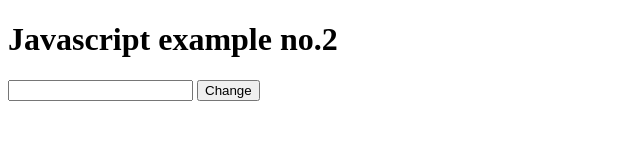
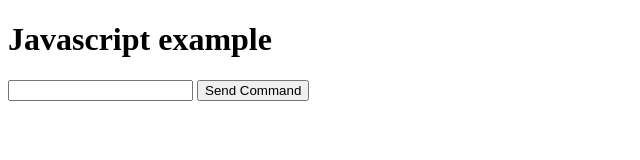
Before and after one commit to budimulyawan/test1, a plain HTML site: page index.html in a window 1280 px wide. Shown: the whole page, without its empty margins (0-640 px from the left). Drawn offline with Linux system fonts and the light colour scheme.

Commit message:
Update index.html

```diff
--- a/index.html
+++ b/index.html
@@ -1,10 +1,9 @@
 <!DOCTYPE html><html lang="en"><head><meta charset="utf-8"><meta name="viewport" content="width=device-width,initial-scale=1">
 </head><body><div id="root">
 
-  <h1 id="title">Javascript example no.2</h1>
+  <h1 id="title">Javascript example</h1>
 <input type="text" id="myTextField"/>
-<input type="submit" id="byBtn" value="Change" onclick="alert('aaa'); alert(window.external);
-                                                        window.external.echoToWorkspace(document.getElementById('myTextField').value)"/>
+<input type="submit" id="byBtn" value="Send Command" onclick="alert('aaa'); alert(document.getElementById('myTextField').value))"/>
 
 
   </div></body></html>
```
